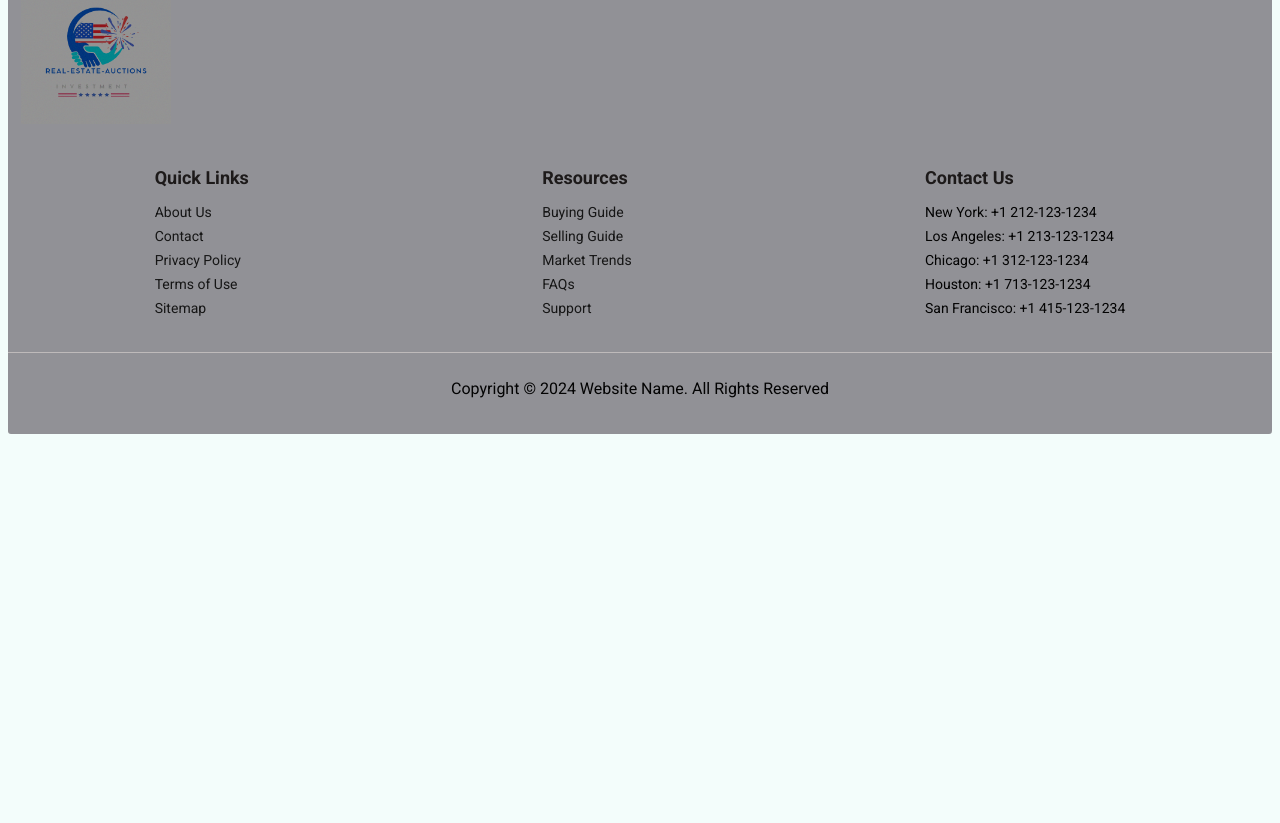
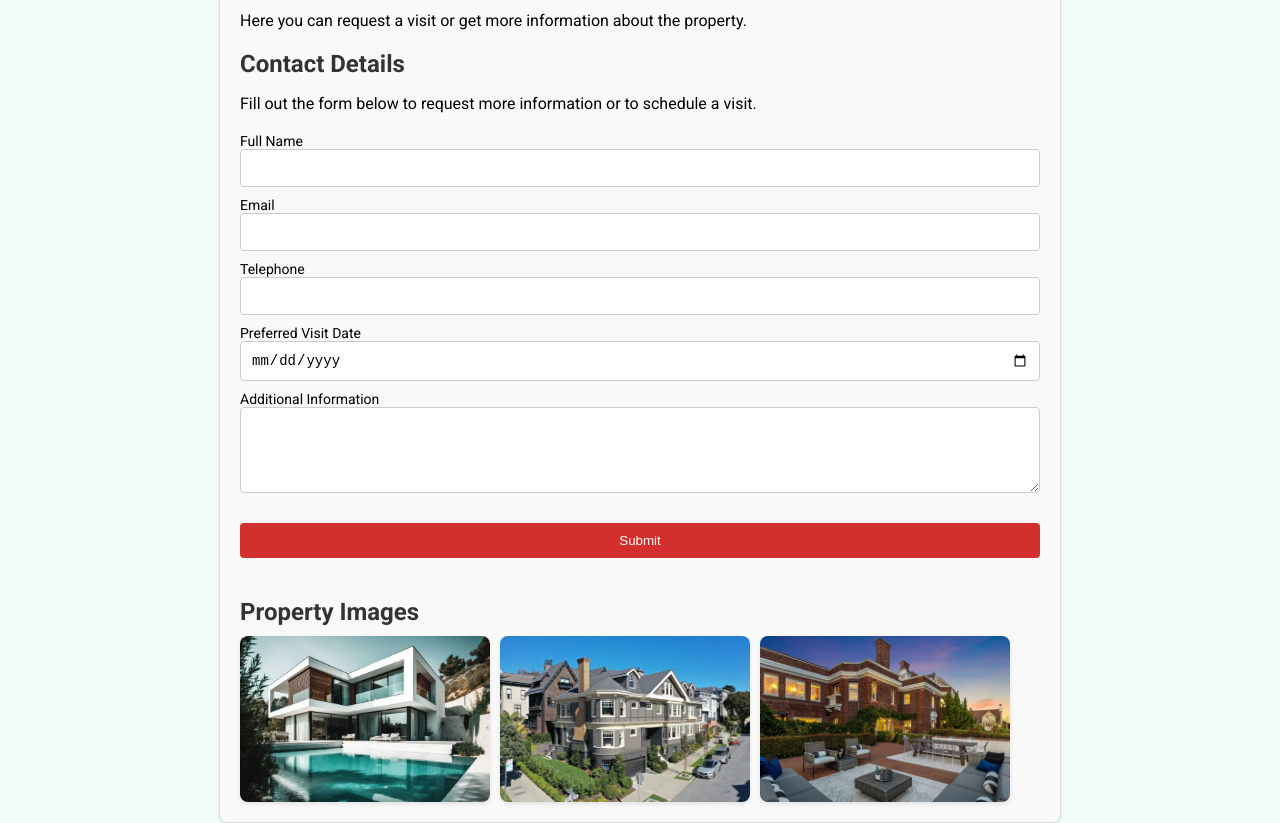
Before and after one commit to yesiviola/real-estate-auctions, a React (Vite) app: page /request-information in a window 1280 px wide. Shown: the part 300-1123 px from the top of the page. Before the commit the page ends 800 px from the top, so only its background shows below. Built offline with nearby package versions, Linux system fonts and the light colour scheme.

Commit message:
loginpopup y request

```diff
--- a/src/App.jsx
+++ b/src/App.jsx
@@ -2,7 +2,6 @@ import { BrowserRouter as Router, Routes, Route } from 'react-router-dom';
 import Header from "./components/Header";
 import Footer from "./components/Footer";
 import AuctionDetails from "./components/AuctionDetails";
-import RequestInfo from "./components/RequestInfo";
 import Carousel from './components/Carousel';
 import ParticipateAuction from './components/ParticipateAuction';
 import PropertyInfo from './components/PropertyInfo';
@@ -12,6 +11,7 @@ import AuctionsNear from './components/AuctionsNear';
 import ValueCalculator from './components/ValueCalculator'
 import Statistics from './components/Statistics';
 import CalculationResult from './components/CalculationResult';
+import RequestInformation from './components/RequestInformation';
 
 const App = () => {
   return (
@@ -30,7 +30,7 @@ const App = () => {
           </>
         } />
         <Route path="/details/:id" element={<AuctionDetails />} />
-        <Route path="/request-information" element={<RequestInfo />} />
+        <Route path="/request-information" element={<RequestInformation />} />
         <Route path="/participate-auction" element={<ParticipateAuction />} />
         <Route path="/calculation-result" element={<CalculationResult />} />
       </Routes>
--- /dev/null
+++ b/src/components/LoginPopup.jsx
@@ -0,0 +1,43 @@
+import  { useState } from 'react';
+import styles from './LoginPopup.module.css';
+
+// eslint-disable-next-line react/prop-types
+const LoginPopup = ({ onLogin }) => {
+  const [email, setEmail] = useState('');
+  const [password, setPassword] = useState('');
+
+  const handleSubmit = (e) => {
+    e.preventDefault();
+    // Aquí se realizar la autenticación real, pero por simplicidad, se arcodea solo llamamos a onLogin por ahora modo prueba
+    onLogin();
+  };
+
+  return (
+    <div className={styles.overlay}>
+      <div className={styles.popup}>
+        <h2>Login</h2>
+        <form onSubmit={handleSubmit}>
+          <label>Email
+            <input
+              type="email"
+              value={email}
+              onChange={(e) => setEmail(e.target.value)}
+              required
+            />
+          </label>
+          <label>Password
+            <input
+              type="password"
+              value={password}
+              onChange={(e) => setPassword(e.target.value)}
+              required
+            />
+          </label>
+          <button type="submit">Login</button>
+        </form>
+      </div>
+    </div>
+  );
+};
+
+export default LoginPopup;
--- /dev/null
+++ b/src/components/LoginPopup.module.css
@@ -0,0 +1,61 @@
+.overlay {
+    position: fixed;
+    top: 0;
+    left: 0;
+    width: 100%;
+    height: 100%;
+    background-color: rgba(0, 0, 0, 0.5);
+    display: flex;
+    justify-content: center;
+    align-items: center;
+    z-index: 1000;
+}
+
+.popup {
+    background-color: #fff;
+    padding: 20px;
+    border-radius: 8px;
+    box-shadow: 0 2px 4px rgba(0, 0, 0, 0.1);
+    max-width: 400px;
+    width: 100%;
+}
+
+.popup h2 {
+    font-size: 24px;
+    margin-bottom: 20px;
+}
+
+.popup form {
+    display: flex;
+    flex-direction: column;
+}
+
+.popup label {
+    margin-bottom: 10px;
+    font-size: 14px;
+    display: flex;
+    flex-direction: column;
+}
+
+.popup input {
+    padding: 10px;
+    font-size: 14px;
+    border: 1px solid #ccc;
+    border-radius: 4px;
+    width: 100%; /* Asegura que los inputs ocupen todo el ancho del contenedor */
+    box-sizing: border-box; /* Incluye el padding y el borde en el tamaño total del input */
+}
+
+.popup button {
+    margin-top: 20px;
+    padding: 10px;
+    background-color: #d32f2f;
+    color: #fff;
+    border: none;
+    cursor: pointer;
+    border-radius: 4px;
+}
+
+.popup button:hover {
+    background-color: #b71c1c;
+}
--- a/src/components/PropertyInfo.jsx
+++ b/src/components/PropertyInfo.jsx
@@ -1,18 +1,26 @@
+import  { useState, useRef } from 'react';
+import { useNavigate } from 'react-router-dom';
 import styles from "./PropertyInfo.module.css";
-import { useNavigate } from "react-router-dom";
-import { useRef } from "react";
+import LoginPopup from './LoginPopup';
 
 const PropertyInfo = () => {
   const navigate = useNavigate();
   const synthRef = useRef(window.speechSynthesis);
+  const [isAuthenticated, setIsAuthenticated] = useState(false);
+  const [showLoginPopup, setShowLoginPopup] = useState(false);
 
   const handleRequestClick = () => {
-    navigate("/request-information");
+    if (isAuthenticated) {
+      navigate("/request-information");
+    } else {
+      setShowLoginPopup(true);
+    }
   };
 
-  // eslint-disable-next-line no-unused-vars
-  const handleLoginClick = () => {
-    alert("Please login to access this page");
+  const handleLogin = () => {
+    setIsAuthenticated(true);
+    setShowLoginPopup(false);
+    navigate("/request-information");
   };
 
   const handleAuctioneerClick = () => {
@@ -90,6 +98,7 @@ const PropertyInfo = () => {
           </button>
         </div>
       </div>
+      {showLoginPopup && <LoginPopup onLogin={handleLogin} />}
     </section>
   );
 };
--- /dev/null
+++ b/src/components/RequestInformation.jsx
@@ -0,0 +1,51 @@
+
+import styles from './RequestInformation.module.css';
+
+const RequestInformation = () => {
+  return (
+    <div className={styles.requestInformation}>
+      <h1>Request Information</h1>
+      <p>Here you can request a visit or get more information about the property.</p>
+
+      <div className={styles.infoSection}>
+        <h2>Contact Details</h2>
+        <p>Fill out the form below to request more information or to schedule a visit.</p>
+
+        <form className={styles.form}>
+          <label>
+            Full Name
+            <input type="text" required />
+          </label>
+          <label>
+            Email
+            <input type="email" required />
+          </label>
+          <label>
+            Telephone
+            <input type="tel" required />
+          </label>
+          <label>
+            Preferred Visit Date
+            <input type="date" required />
+          </label>
+          <label>
+            Additional Information
+            <textarea rows="4" required></textarea>
+          </label>
+          <button type="submit">Submit</button>
+        </form>
+      </div>
+
+      <div className={styles.imageSection}>
+        <h2>Property Images</h2>
+        <div className={styles.images}>
+          <img src="/image1.webp" alt="Property 1" />
+          <img src="/mansion1.webp" alt="Property 2" />
+          <img src="/mansion4.jpg" alt="Property 3" />
+        </div>
+      </div>
+    </div>
+  );
+};
+
+export default RequestInformation;
--- /dev/null
+++ b/src/components/RequestInformation.module.css
@@ -0,0 +1,88 @@
+.requestInformation {
+    padding: 20px;
+    background-color: #f9f9f9;
+    border: 1px solid #ddd;
+    border-radius: 8px;
+    box-shadow: 0 2px 4px rgba(0, 0, 0, 0.1);
+    max-width: 800px;
+    margin: 20px auto;
+  }
+
+  .requestInformation h1 {
+    font-size: 28px;
+    color: #333;
+    margin-bottom: 20px;
+  }
+
+  .requestInformation p {
+    font-size: 16px;
+    margin-bottom: 20px;
+  }
+
+  .infoSection {
+    margin-bottom: 40px;
+  }
+
+  .infoSection h2 {
+    font-size: 24px;
+    color: #333;
+    margin-bottom: 10px;
+  }
+
+  .infoSection .form {
+    display: flex;
+    flex-direction: column;
+  }
+
+  .infoSection .form label {
+    margin-bottom: 10px;
+    font-size: 14px;
+    display: flex;
+    flex-direction: column;
+  }
+
+  .infoSection .form input,
+  .infoSection .form textarea {
+    padding: 10px;
+    font-size: 14px;
+    border: 1px solid #ccc;
+    border-radius: 4px;
+    width: 100%;
+    box-sizing: border-box;
+  }
+
+  .infoSection .form button {
+    margin-top: 20px;
+    padding: 10px;
+    background-color: #d32f2f;
+    color: #fff;
+    border: none;
+    cursor: pointer;
+    border-radius: 4px;
+  }
+
+  .infoSection .form button:hover {
+    background-color: #b71c1c;
+  }
+
+  .imageSection {
+    margin-top: 40px;
+  }
+
+  .imageSection h2 {
+    font-size: 24px;
+    color: #333;
+    margin-bottom: 10px;
+  }
+
+  .imageSection .images {
+    display: flex;
+    gap: 10px;
+  }
+
+  .imageSection .images img {
+    width: 100%;
+    max-width: 250px;
+    border-radius: 8px;
+    box-shadow: 0 2px 4px rgba(0, 0, 0, 0.1);
+  }
```
